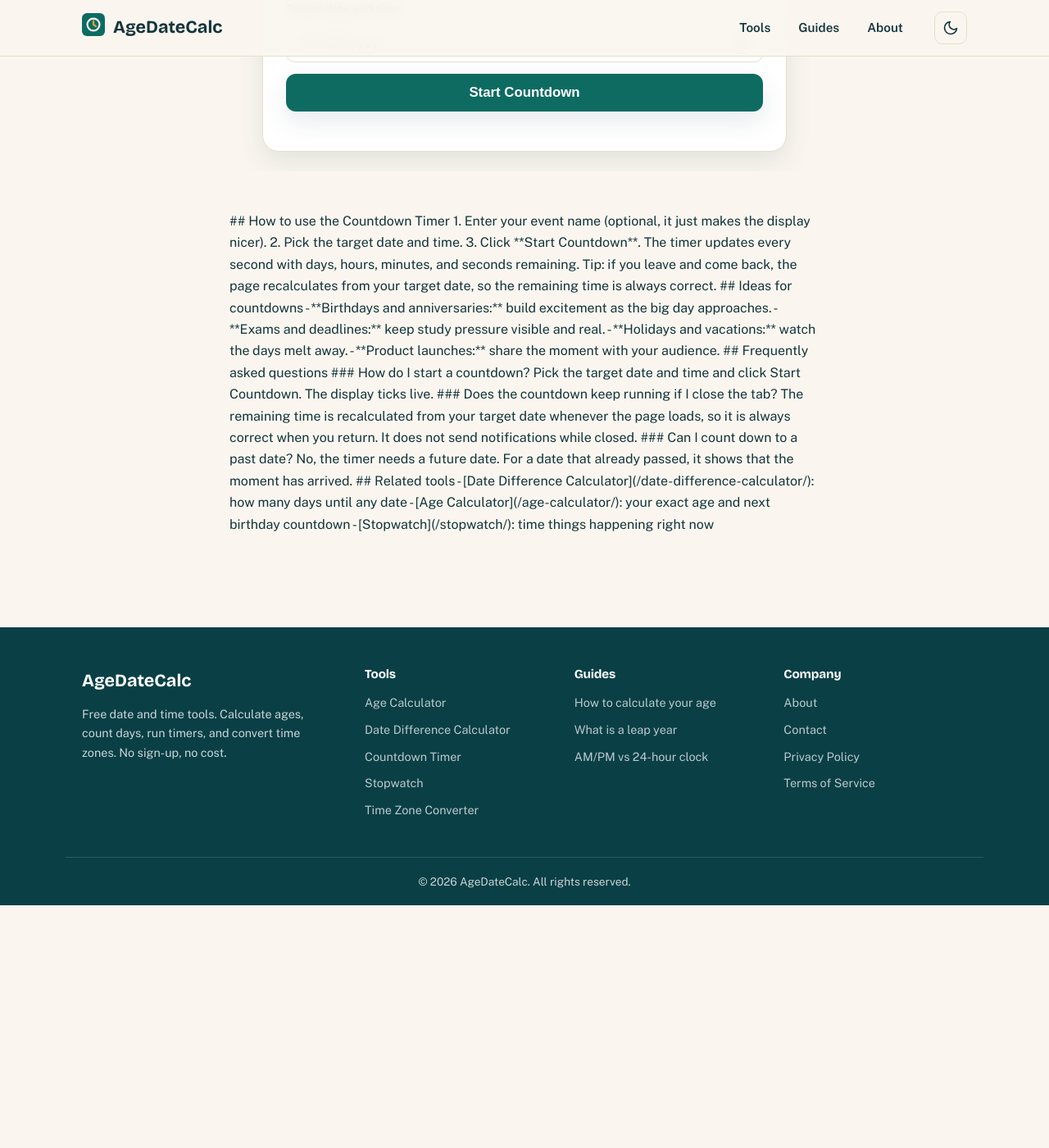
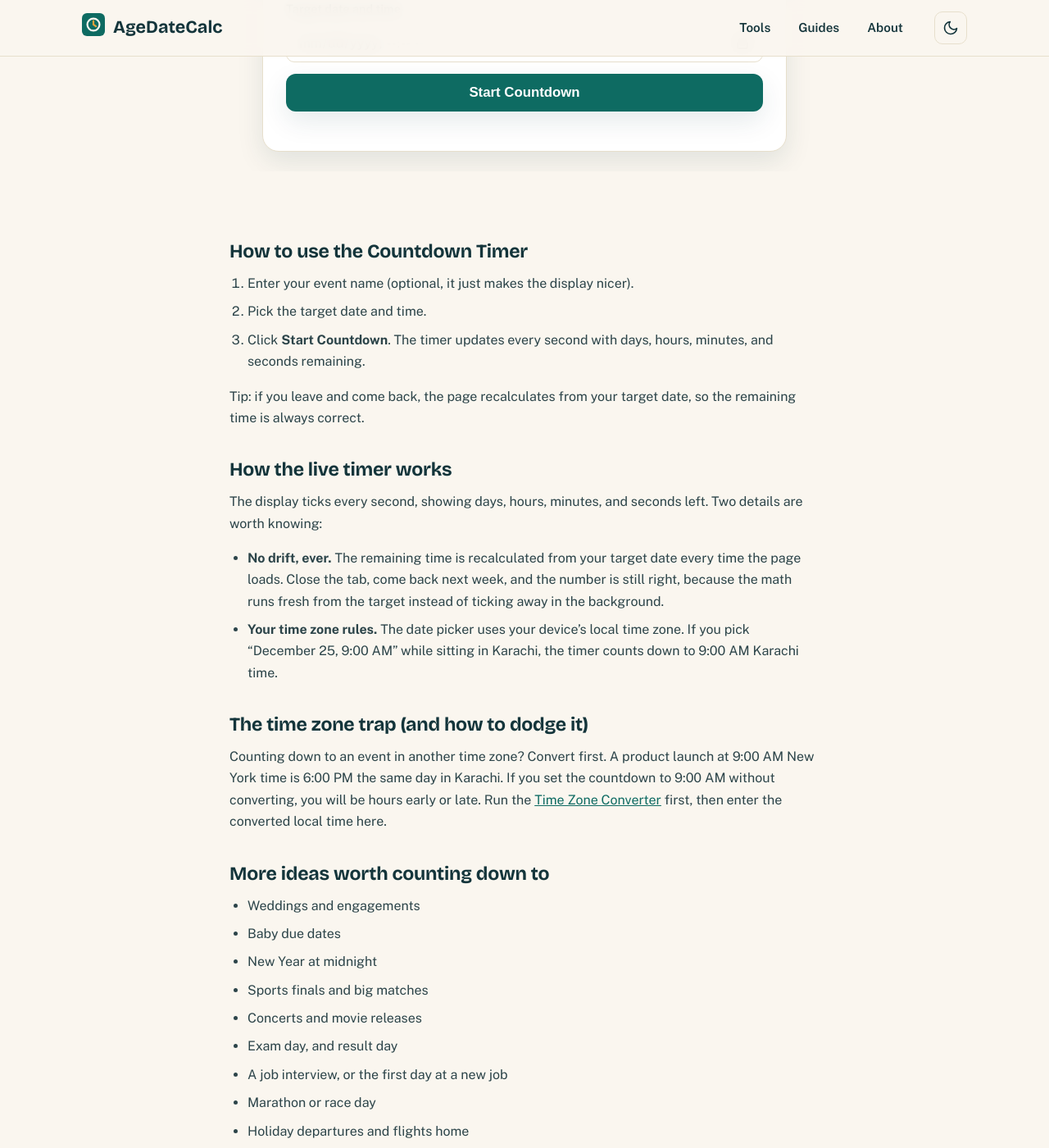
Before and after one commit to zaidmeo09-dhangal/agedatecalc, a Jekyll site: the page built from countdown-timer.md, in a window 1280 px wide and 1400 px high, scrolled down 412 px. Shown: the whole window at 82% size. Built offline with Jekyll 4.4.1, drawn with Linux system fonts in a browser that asks for light colours; before the commit the page ends 1516 px from its top, so only the background shows below that; some of the changed text lies outside the part shown.

Commit message:
SEO deep audit: content expansion + structural fixes (countdown-timer.md)

```diff
--- a/countdown-timer.md
+++ b/countdown-timer.md
@@ -1,36 +1,57 @@
 ---
 layout: default
 title: Countdown Timer - Online Countdown to Any Date
-description: Set any future date and time to start a live online countdown. See days, hours, minutes, and seconds remaining until birthdays, exams, holidays, and launches. Free, no sign-up.
+description: Start a live online countdown to any date and time. Track birthdays, exams, and launches in days, hours, minutes, seconds. Free.
 permalink: /countdown-timer/
 schema: |
   {
     "@context": "https://schema.org",
-    "@type": "FAQPage",
-    "mainEntity": [
+    "@graph": [
       {
-        "@type": "Question",
-        "name": "How do I start a countdown?",
-        "acceptedAnswer": {
-          "@type": "Answer",
-          "text": "Pick the target date and time, give your countdown a name if you like, and click Start Countdown. The timer ticks live in days, hours, minutes, and seconds."
+        "@type": "WebApplication",
+        "name": "Countdown Timer | AgeDateCalc",
+        "url": "https://agedatecalc.com/countdown-timer/",
+        "applicationCategory": "UtilitiesApplication",
+        "operatingSystem": "Any",
+        "offers": {
+          "@type": "Offer",
+          "price": "0",
+          "priceCurrency": "USD"
+        },
+        "publisher": {
+          "@type": "Organization",
+          "name": "AgeDateCalc"
         }
       },
       {
-        "@type": "Question",
-        "name": "Does the countdown keep running if I close the tab?",
-        "acceptedAnswer": {
-          "@type": "Answer",
-          "text": "The countdown is calculated from your target date each time the page loads, so reopening the page shows the correct remaining time. It does not send alerts while closed."
-        }
-      },
-      {
-        "@type": "Question",
-        "name": "Can I count down to a past date?",
-        "acceptedAnswer": {
-          "@type": "Answer",
-          "text": "The timer needs a future date. If the date has already passed, it will tell you the moment has arrived instead of showing negative time."
-        }
+        "@context": "https://schema.org",
+        "@type": "FAQPage",
+        "mainEntity": [
+          {
+            "@type": "Question",
+            "name": "How do I start a countdown?",
+            "acceptedAnswer": {
+              "@type": "Answer",
+              "text": "Pick the target date and time, give your countdown a name if you like, and click Start Countdown. The timer ticks live in days, hours, minutes, and seconds."
+            }
+          },
+          {
+            "@type": "Question",
+            "name": "Does the countdown keep running if I close the tab?",
+            "acceptedAnswer": {
+              "@type": "Answer",
+              "text": "The countdown is calculated from your target date each time the page loads, so reopening the page shows the correct remaining time. It does not send alerts while closed."
+            }
+          },
+          {
+            "@type": "Question",
+            "name": "Can I count down to a past date?",
+            "acceptedAnswer": {
+              "@type": "Answer",
+              "text": "The timer needs a future date. If the date has already passed, it will tell you the moment has arrived instead of showing negative time."
+            }
+          }
+        ]
       }
     ]
   }
@@ -55,7 +76,7 @@
   </div>
 </section>
 
-<div class="prose">
+<div class="prose" markdown="1">
 
 ## How to use the Countdown Timer
 
@@ -65,12 +86,47 @@
 
 Tip: if you leave and come back, the page recalculates from your target date, so the remaining time is always correct.
 
-## Ideas for countdowns
+## How the live timer works
 
-- **Birthdays and anniversaries:** build excitement as the big day approaches.
-- **Exams and deadlines:** keep study pressure visible and real.
-- **Holidays and vacations:** watch the days melt away.
-- **Product launches:** share the moment with your audience.
+The display ticks every second, showing days, hours, minutes, and seconds left. Two details are worth knowing:
+
+- **No drift, ever.** The remaining time is recalculated from your target date every time the page loads. Close the tab, come back next week, and the number is still right, because the math runs fresh from the target instead of ticking away in the background.
+- **Your time zone rules.** The date picker uses your device's local time zone. If you pick "December 25, 9:00 AM" while sitting in Karachi, the timer counts down to 9:00 AM Karachi time.
+
+## The time zone trap (and how to dodge it)
+
+Counting down to an event in another time zone? Convert first. A product launch at 9:00 AM New York time is 6:00 PM the same day in Karachi. If you set the countdown to 9:00 AM without converting, you will be hours early or late. Run the [Time Zone Converter]({{ '/time-zone-converter/' | relative_url }}) first, then enter the converted local time here.
+
+## More ideas worth counting down to
+
+- Weddings and engagements
+- Baby due dates
+- New Year at midnight
+- Sports finals and big matches
+- Concerts and movie releases
+- Exam day, and result day
+- A job interview, or the first day at a new job
+- Marathon or race day
+- Holiday departures and flights home
+- Sale drops and restocks you do not want to miss
+- Graduation day
+- Retirement day
+
+## Tips for a better countdown
+
+- **Name the event.** "Ayesha's wedding" on the display beats a bare ticking clock, especially if you share a screenshot with friends.
+- **Set an exact time, not just a date.** Picking only a date usually means midnight, which reads as "1 day left" at 11 PM the night before. An exact time keeps the countdown honest.
+- **For long countdowns, check in weekly.** Watching months tick by is motivating for savings goals, fitness plans, and big trips.
+- **What happens at zero?** The timer stops and shows that the moment has arrived. It does not play a sound or send a notification, so keep the tab open if you want to catch the exact second.
+
+## Make the countdown work harder
+
+A countdown is more than a ticking clock. A few ways to get real value out of it:
+
+- **Build anticipation in public.** For launches and events, screenshot the timer for social posts. "12 days to go" beats a plain date announcement every time. Pair it with the [Date Difference Calculator]({{ '/date-difference-calculator/' | relative_url }}) to double-check the day count in your copy.
+- **Turn vague goals into visible pressure.** "Get fit someday" drifts. "Marathon in 147 days" with a timer you see daily does not. Put the tab on your bookmarks bar.
+- **Coordinate a group.** Share the exact target date and time in writing (with the time zone named) so everyone sets the same countdown on their own device. No confusion about which midnight you meant.
+- **Use it as a decision deadline.** "If not done by Friday 5 PM, we ship what we have." A visible countdown makes the cutoff feel real to the whole team.
 
 ## Frequently asked questions
 
@@ -88,9 +144,9 @@
 
 ## Related tools
 
-- [Date Difference Calculator](/date-difference-calculator/): how many days until any date
-- [Age Calculator](/age-calculator/): your exact age and next birthday countdown
-- [Stopwatch](/stopwatch/): time things happening right now
+- [Date Difference Calculator]({{ '/date-difference-calculator/' | relative_url }}): how many days until any date
+- [Age Calculator]({{ '/age-calculator/' | relative_url }}): your exact age and next birthday countdown
+- [Stopwatch]({{ '/stopwatch/' | relative_url }}): time things happening right now
 
 </div>
 
```
